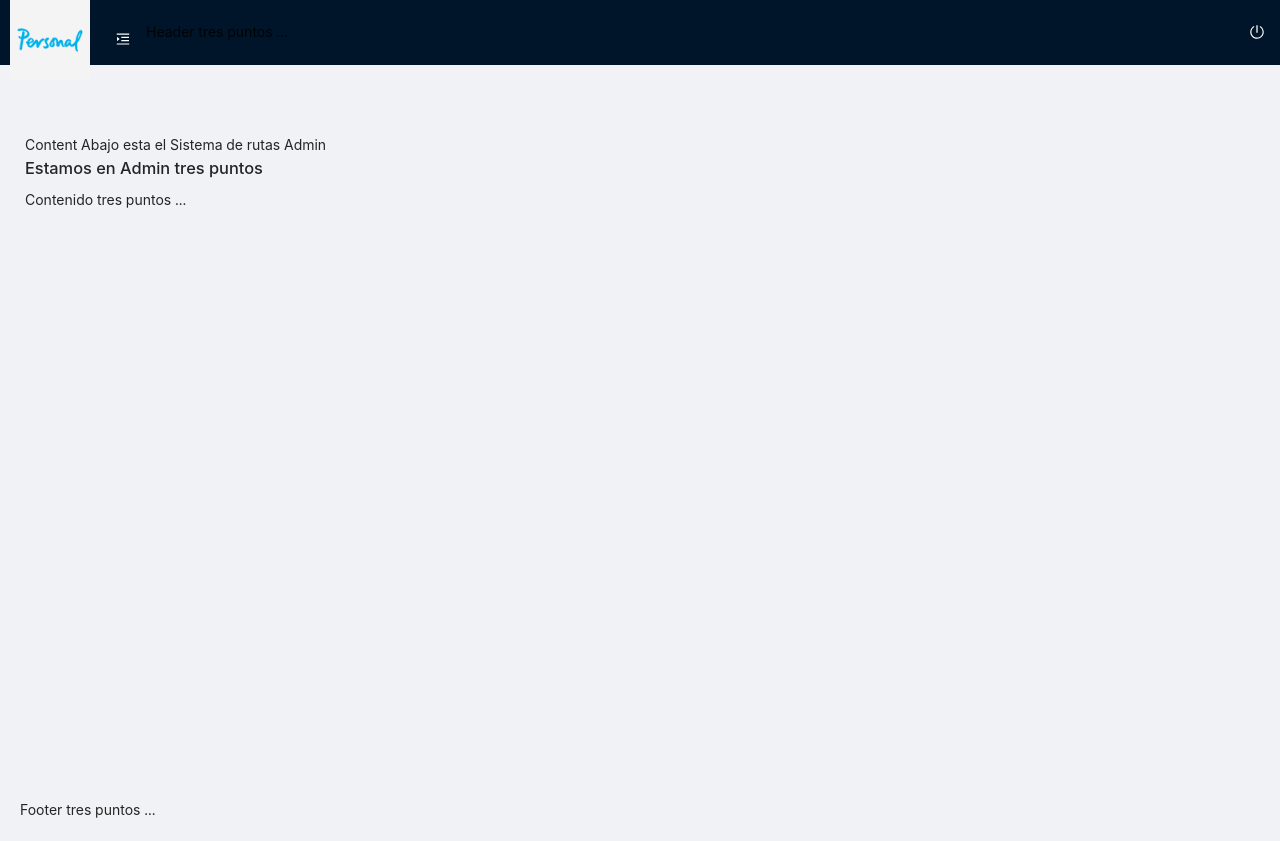
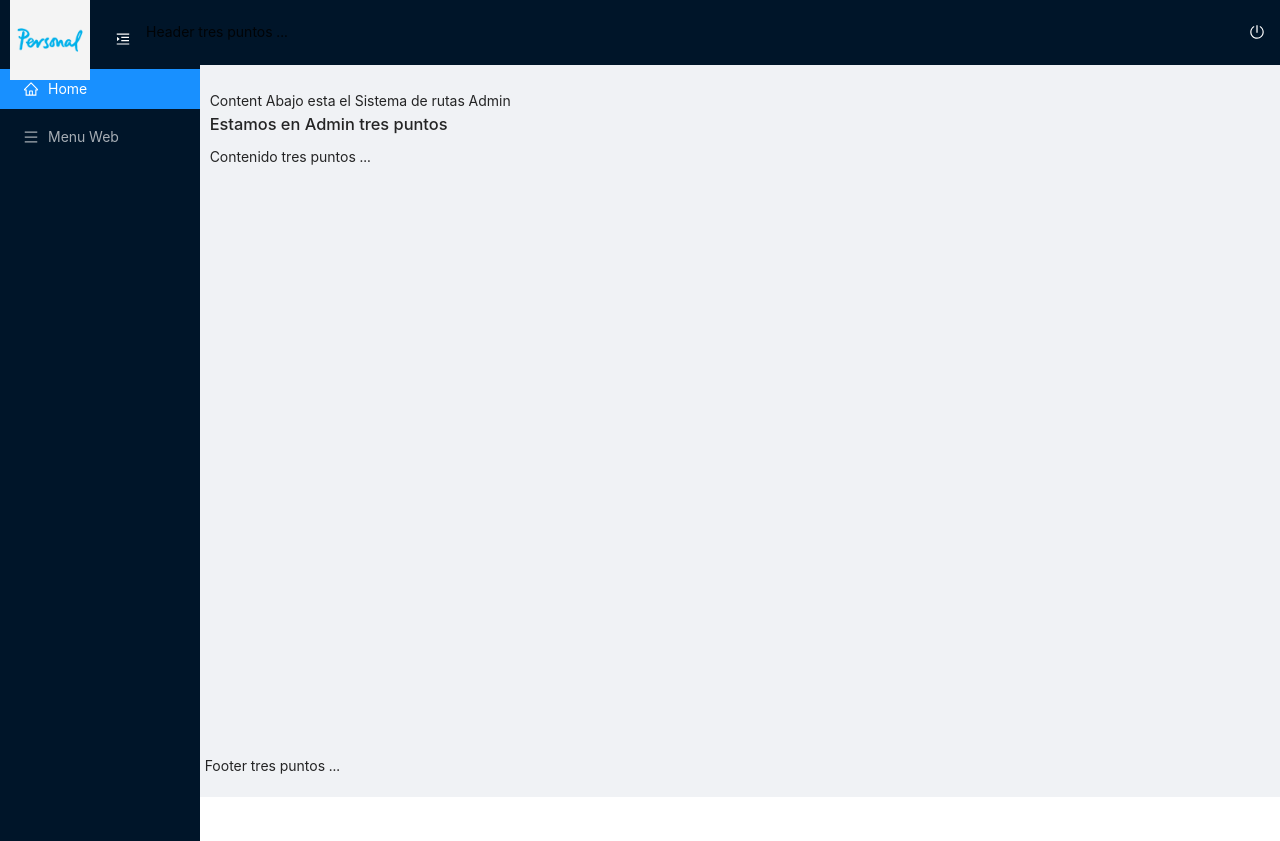
Before and after one commit to DiBarrera/blog-frontend, a React (Create React App) app: page /admin in a window 1280 px wide. After the commit the page ends 800 px from the top, so only its background shows below. Built offline with nearby package versions, Linux system fonts and the light colour scheme.

Commit message:
Componente MenuSider para Dashboard Admin

```diff
--- /dev/null
+++ b/src/components/Admin/MenuSider/MenuSider.js
@@ -0,0 +1,38 @@
+import React from "react";
+import {
+    Switch,
+    Route,
+    Link,
+    BrowserRouter as Router
+  } from "react-router-dom";
+import { Layout, Menu } from "antd";
+import { HomeOutlined, MenuOutlined } from "@ant-design/icons";
+
+import "./MenuSider.scss";
+
+export default function MenuSider(props) {
+
+    console.log(props)
+
+    const { menuCollapsed } = props
+    const { Sider } = Layout
+
+    return (
+        <Sider className="admin-sider">
+            <Menu theme="dark" mode="inline" defaultSelectedKeys={["1"]}>
+                <Menu.Item key="1">
+                    <Link to={"/admin"}>
+                        <HomeOutlined />
+                        <span className="nav-text">Home</span>
+                    </Link>
+                </Menu.Item>
+                <Menu.Item key="2">
+                    <Link to={"/admin/menu-web"}>
+                        <MenuOutlined />
+                        <span className="nav-text">Menu Web</span>
+                    </Link>
+                </Menu.Item>
+            </Menu>
+        </Sider>
+    )
+}
--- /dev/null
+++ b/src/components/Admin/MenuSider/MenuSider.scss
@@ -0,0 +1,9 @@
+@import "../../../scss/index.scss";
+
+.admin-sider {
+    position: fixed;
+    left: 0;
+    top: 65px;
+    height: 100vh;
+    overflow: auto;
+}
--- /dev/null
+++ b/src/components/Admin/MenuSider/index.js
@@ -0,0 +1 @@
+export { default } from "./MenuSider";
--- a/src/layouts/LayoutAdmin.js
+++ b/src/layouts/LayoutAdmin.js
@@ -8,6 +8,7 @@ import {
   } from "react-router-dom";
 import { Layout } from "antd";
 import MenuTop from "../components/Admin/MenuTop";
+import MenuSider from "../components/Admin/MenuSider";
 
 import "./LayoutAdmin.scss"
 import routes from "../config/routes";
@@ -25,6 +26,7 @@ export default function LayoutAdmin(props) {
     return (
         <Layout>
             {/* TO DO: Menu Sider */}
+            <MenuSider />
             <h2>Menu Sider Admin</h2>
             <Layout className="layout-admin">
                 <Header className="layout-admin__header">
```
